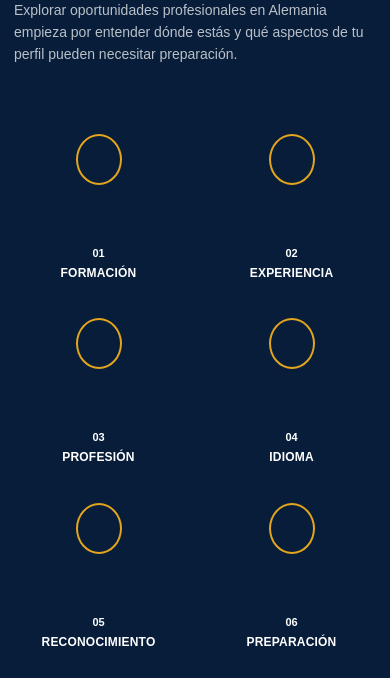
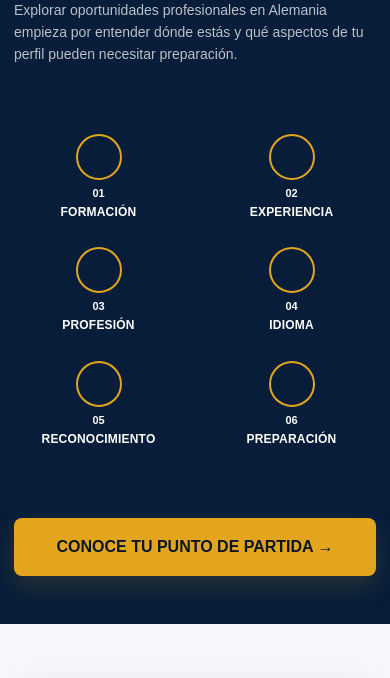
Before and after one commit to fiveseasonsrealty-ux/TALENTOBRUCKE-CRM, a Next.js app: page / in a window 390 px wide. Shown: the part 4400-5078 px from the top of the page. Built offline with nearby package versions, Linux system fonts and the light colour scheme.

Commit message:
Compactar factores en móvil

```diff
--- a/app/globals.css
+++ b/app/globals.css
@@ -2490,7 +2490,7 @@ th {
   .readiness-factors {
     grid-template-columns: repeat(2, minmax(0, 1fr));
     column-gap: 24px;
-    row-gap: 38px;
+    row-gap: 28px;
     margin-top: 38px;
   }
 
@@ -2512,7 +2512,16 @@ th {
     font-size: 12px;
     line-height: 1.2;
   }
-
+.readiness-factors .factor-icon {
+  box-sizing: border-box;
+  padding: 0 !important;
+  margin: 0 auto 8px !important;
+}
+
+.readiness-factors .factor-number {
+  padding: 0 !important;
+  margin: 0 0 6px !important;
+}
   .readiness-action {
     margin-top: 42px;
   }
```
